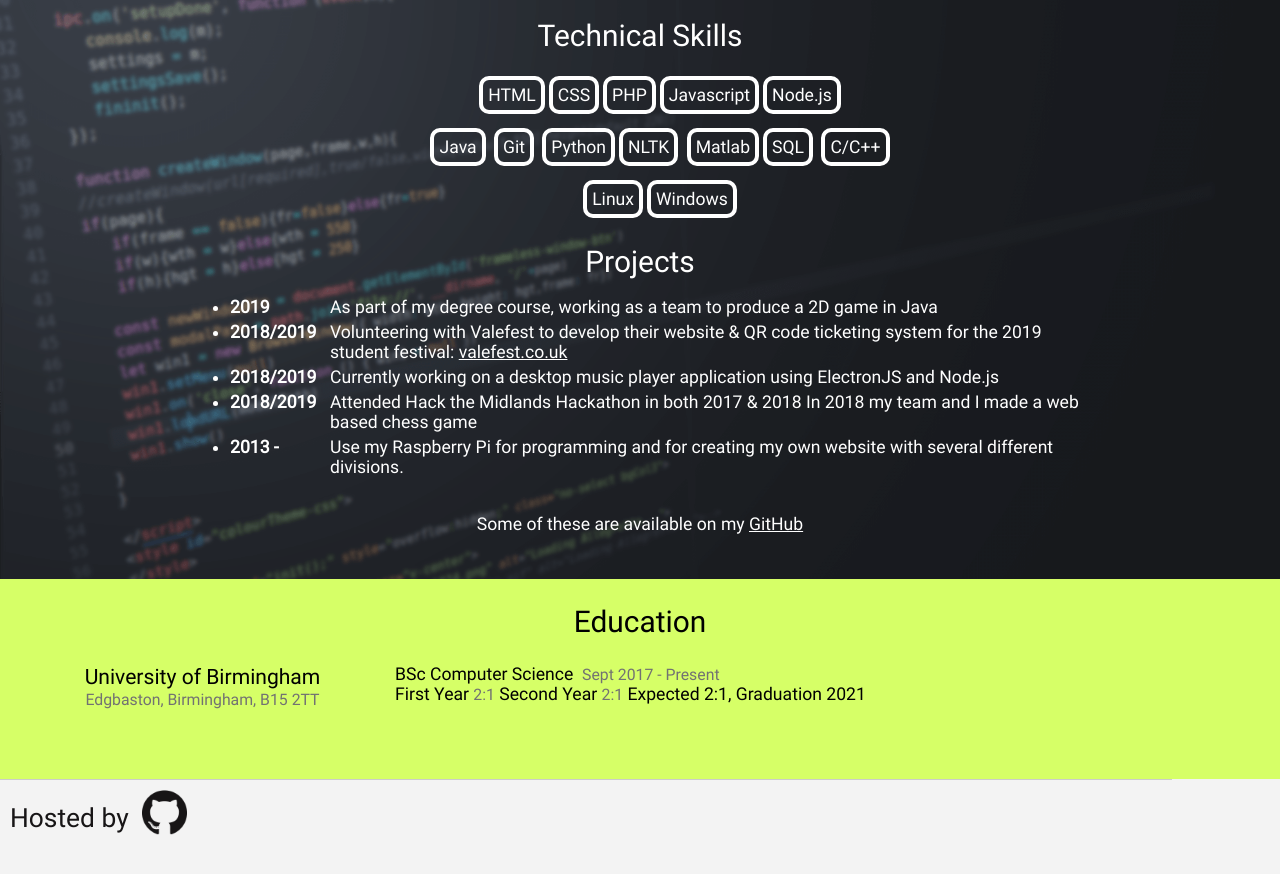
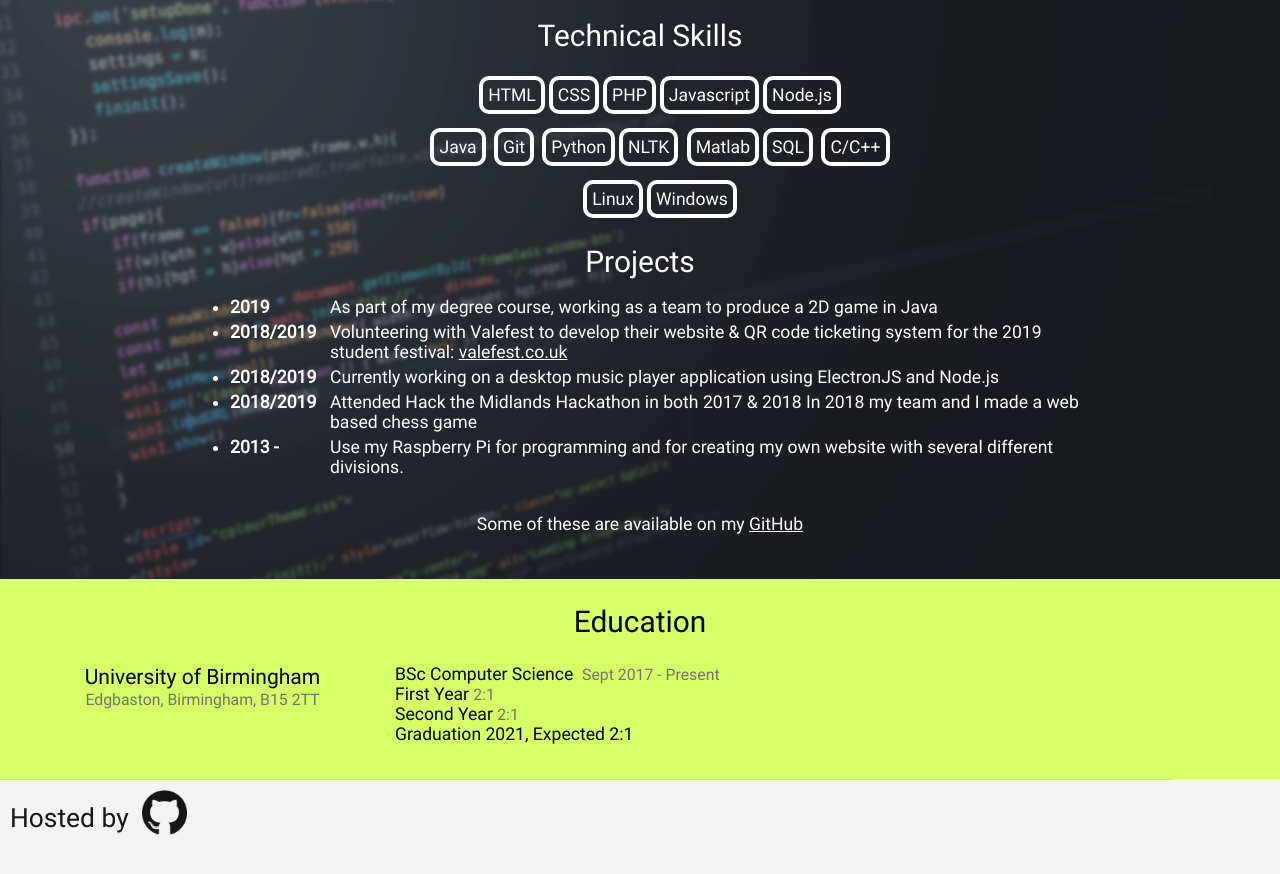
Before and after one commit to dcdanny/dcdanny.github.io, a Jekyll site: the page built from index.md, in a window 1280 px wide and 900 px high, scrolled down 1163 px. Shown: the top 874 px of the window. Built offline with Jekyll 4.4.1, drawn with Linux system fonts in a browser that asks for light colours.

Commit message:
Update homeq.html

```diff
--- a/_layouts/homeq.html
+++ b/_layouts/homeq.html
@@ -105,9 +105,9 @@ function genCon(){
 		<div style="margin: 5px;">
 			<span style="">BSc Computer Science</span>&nbsp;
 			<span class="subText">Sept 2017 - Present</span><br>
-			<span>First Year</span> <span class="subText">2:1</span>
-			<span>Second Year</span> <span class="subText">2:1</span>
-			<span class="">Expected 2:1, Graduation 2021</span><br>
+			<span>First Year</span> <span class="subText">2:1</span><br>
+			<span>Second Year</span> <span class="subText">2:1</span><br>
+			<span class="">Graduation 2021, Expected 2:1</span><br>
 		</div>
 	</div>
 	<br>
```
